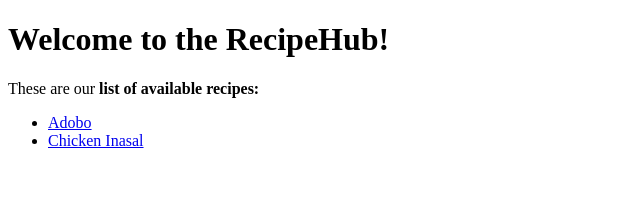
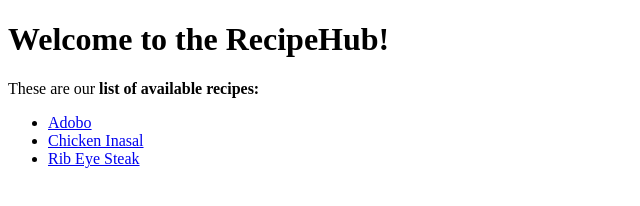
Before and after one commit to OdeeyuhLog/recipe-website, a plain HTML site: page index.html in a window 1280 px wide. Shown: the whole page, without its empty margins (0-640 px from the left). Drawn offline with Linux system fonts and the light colour scheme.

Commit message:
Add link to Rib eye steak recipe page.

```diff
--- a/index.html
+++ b/index.html
@@ -12,6 +12,7 @@
     <ul>
       <li><a href="./recipes/adobo.html">Adobo</a></li>
       <li><a href="./recipes/chicken-inasal.html">Chicken Inasal</a></li>
+      <li><a href="./recipes/ribeye-steak.html">Rib Eye Steak</a></li>
     </ul>
   </body>
 </html>
```
